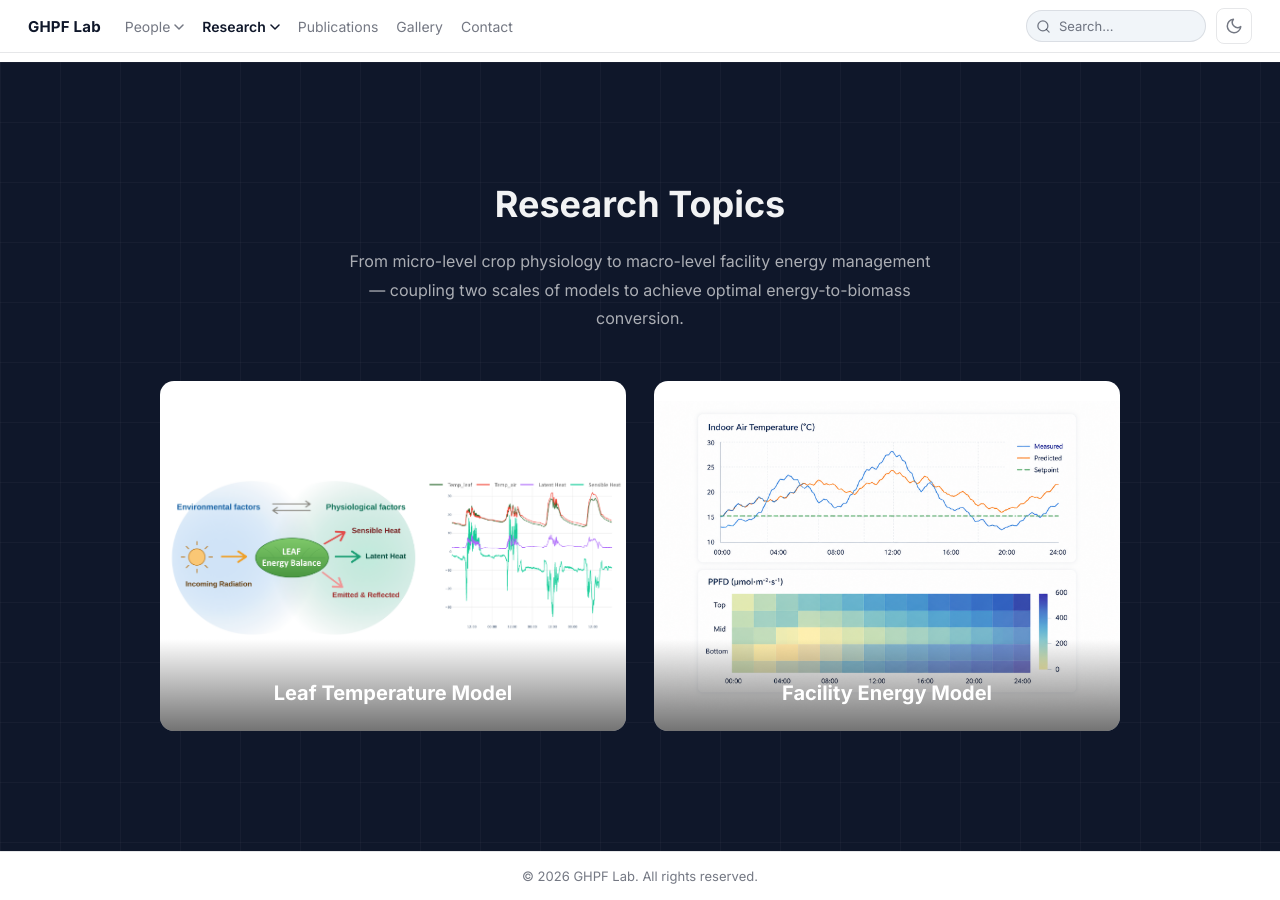
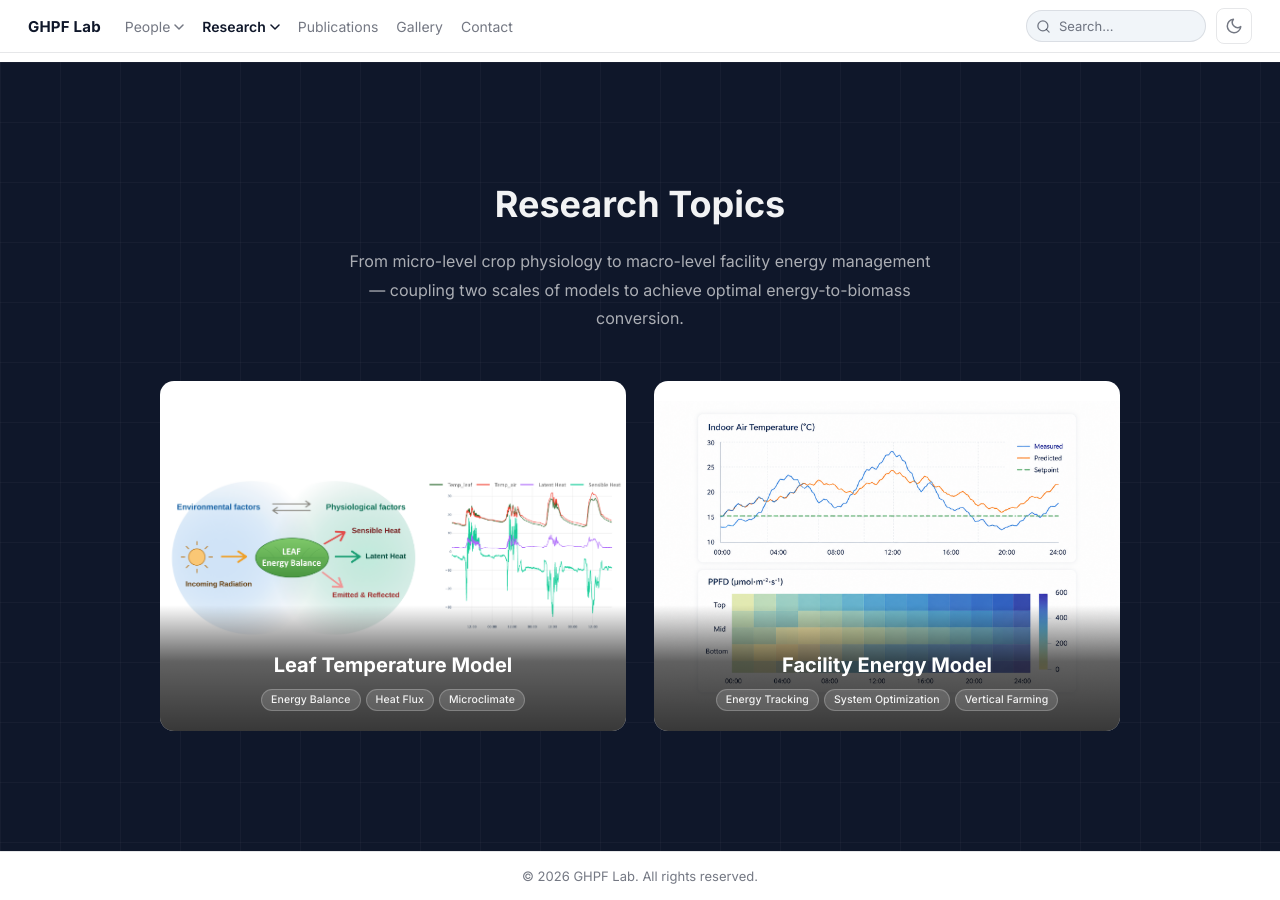
Before and after one commit to snughpf-alt/ghpf-lab-web-final-2, a Jekyll site: the page built from research/energy-food-nexus.md, in a window 1280 px wide and 900 px high, scrolled down 1061 px. Built offline with Jekyll 4.4.1, drawn with Linux system fonts in a browser that asks for light colours.

Commit message:
Add keyword badges to Energy-Food Nexus cards
- Leaf Temperature Model  → Energy Balance / Heat Flux / Microclimate
- Facility Energy Model   → Energy Tracking / System Optimization / Vertical Farming

Brings this page in line with the other research detail pages, all
of which use the __caption + __keywords block on each topic card.

https://claude.ai/code/session_01AC1F4b7HxCDaoN7Xuq9VXj

```diff
--- a/research/energy-food-nexus.md
+++ b/research/energy-food-nexus.md
@@ -78,13 +78,27 @@ title: Energy-Food Nexus & System Optimization
     <div class="rd-topics-grid rd-topics-grid--2col">
       <div class="rd-topics-grid__card">
         <img src="{{ '/assets/img/research/leaf-energy-overview.png' | relative_url }}" alt="Leaf energy balance diagram alongside a time series of leaf and air temperature with sensible and latent heat fluxes" style="object-fit:contain;background:#fff">
-        <h3>Leaf Temperature Model</h3>
+        <div class="rd-topics-grid__caption">
+          <h3>Leaf Temperature Model</h3>
+          <div class="rd-topics-grid__keywords">
+            <span class="badge">Energy Balance</span>
+            <span class="badge">Heat Flux</span>
+            <span class="badge">Microclimate</span>
+          </div>
+        </div>
         <p class="rd-topics-grid__desc">Energy balance models that simulate heat exchange between crop and microclimate to diagnose plant stress and predict photosynthesis</p>
       </div>
 
       <div class="rd-topics-grid__card">
         <img src="{{ '/assets/img/research/facility-energy.png' | relative_url }}" alt="Indoor air temperature time series and PPFD heatmap by canopy position" style="object-fit:contain;background:#fff">
-        <h3>Facility Energy Model</h3>
+        <div class="rd-topics-grid__caption">
+          <h3>Facility Energy Model</h3>
+          <div class="rd-topics-grid__keywords">
+            <span class="badge">Energy Tracking</span>
+            <span class="badge">System Optimization</span>
+            <span class="badge">Vertical Farming</span>
+          </div>
+        </div>
         <p class="rd-topics-grid__desc">Integrated energy models that track where and how much energy is consumed, enabling optimal operation with minimal energy input</p>
       </div>
     </div>
```
